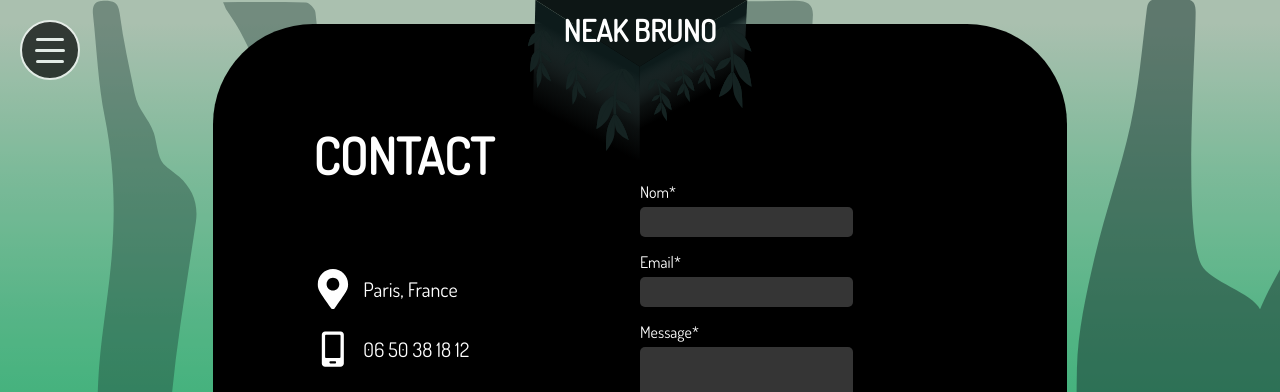
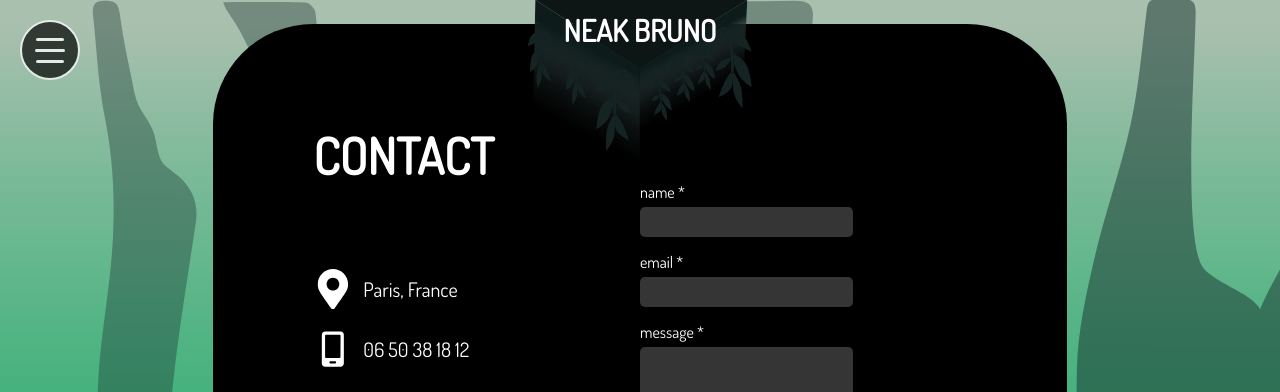
Before and after one commit to brunosneak/portfolio-in-react, a React (Create React App) app: page /contactPage in a window 1280 px wide. Shown: the top 392 px of the page. Built offline with nearby package versions, Linux system fonts and the light colour scheme.

Commit message:
field et ErrorMessage component pour formulaire

```diff
--- a/package.json
+++ b/package.json
@@ -10,6 +10,7 @@
     "node-sass": "^4.14.1",
     "react": "^16.13.1",
     "react-dom": "^16.13.1",
+    "react-router-dom": "^5.2.0",
     "react-scripts": "3.4.1",
     "yup": "^0.29.1"
   },
--- a/src/components/contactPage/ContactPage.js
+++ b/src/components/contactPage/ContactPage.js
@@ -1,7 +1,22 @@
 import React, { Component } from "react";
 import Style from "./ContactPage.module.scss";
-import { Formik } from "formik";
+import { Formik, Field, ErrorMessage } from "formik";
 import * as Yup from "yup";
+
+const CustomInput = ({ field, form, ...props }) => {
+    return (
+        <>
+            <label>{ field.name + " *" }</label>
+            <input { ...field } { ...props } type="text"/>
+        </>
+    )
+}
+
+const CustomError = (props) => {
+    return (
+        <div className={ Style.error }>{ props.children }</div>
+    )
+}
 
 class ContactPage extends Component {
 
@@ -59,25 +74,11 @@ class ContactPage extends Component {
                                 touched
                             }) => (
                                 <form onSubmit={ handleSubmit }>
-                                    <label>Nom*</label>
-                                    <input
-                                        name="name"
-                                        value={ values.name }
-                                        onChange={ handleChange }
-                                        onBlur={ handleBlur }
-                                        type="text"
-                                    />
-                                    { errors.name && touched.name ? <div className={ Style.error }>{ errors.name }</div> : null }
-                                    <label>Email*</label>
-                                    <input
-                                        name="email"
-                                        value={ values.email }
-                                        onChange={ handleChange }
-                                        onBlur={ handleBlur }
-                                        type="email"
-                                    />
-                                    { errors.email && touched.email ? <div className={ Style.error }>{ errors.email }</div> : null }
-                                    <label>Message*</label>
+                                    <Field name="name" component={ CustomInput }/>
+                                    <ErrorMessage name="name" component={ CustomError }/>
+                                    <Field name="email" component={ CustomInput }/>
+                                    <ErrorMessage name="email" component={ CustomError }/>
+                                    <label>message *</label>
                                     <textarea
                                         name="message"
                                         value={ values.message }
@@ -85,7 +86,7 @@ class ContactPage extends Component {
                                         onBlur={ handleBlur }
                                         type="text"
                                     />
-                                    { errors.message && touched.message ? <div className={ Style.error }>{ errors.message }</div> : null }
+                                    <ErrorMessage name="message" component={ CustomError }/>
                                     <p className={ Style.champs }>* champs obligatoires</p>
                                     <button type="submit" disabled={ isSubmitting }>Envoyer</button>
                                 </form>
```
Also changed, not shown: 1 other file (tests, documents, lock files or other folders).
